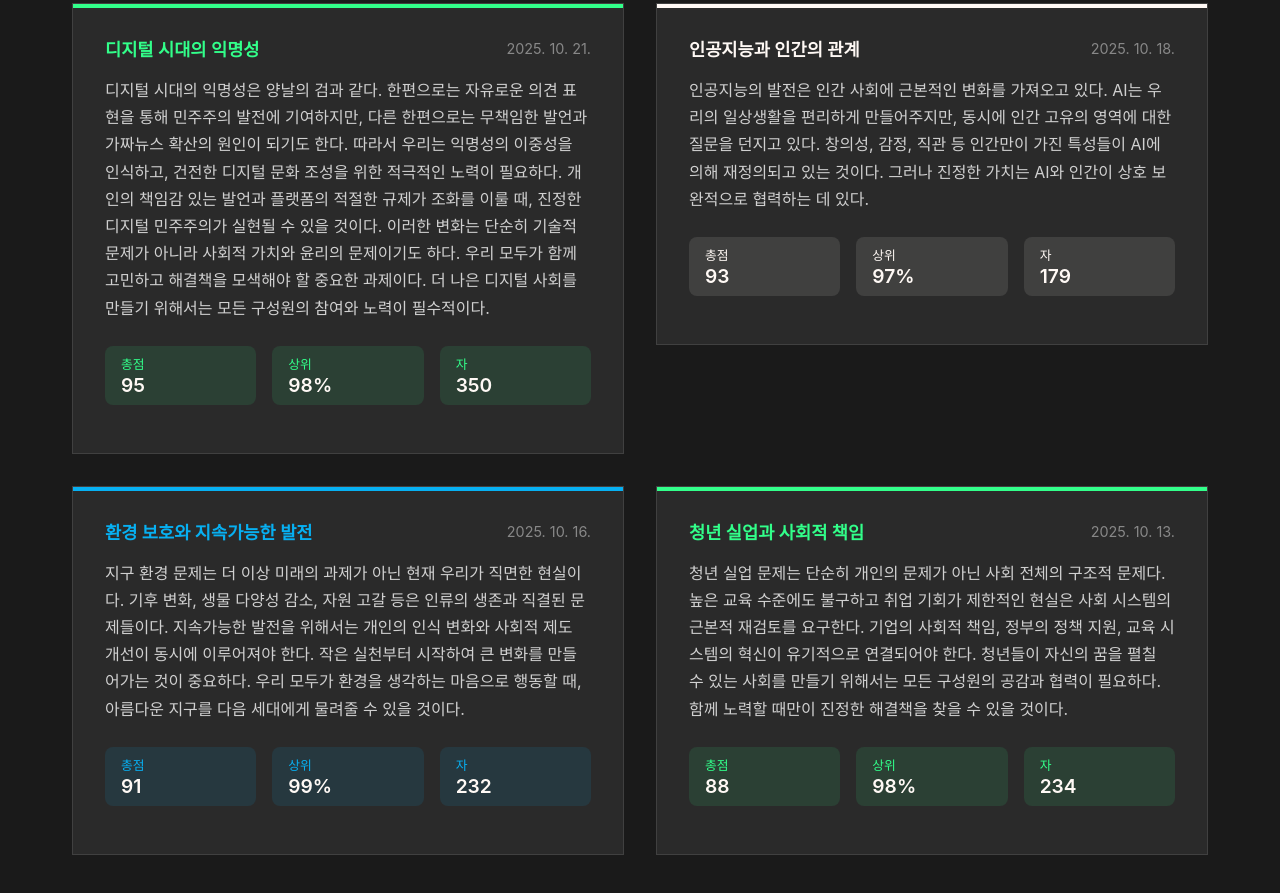
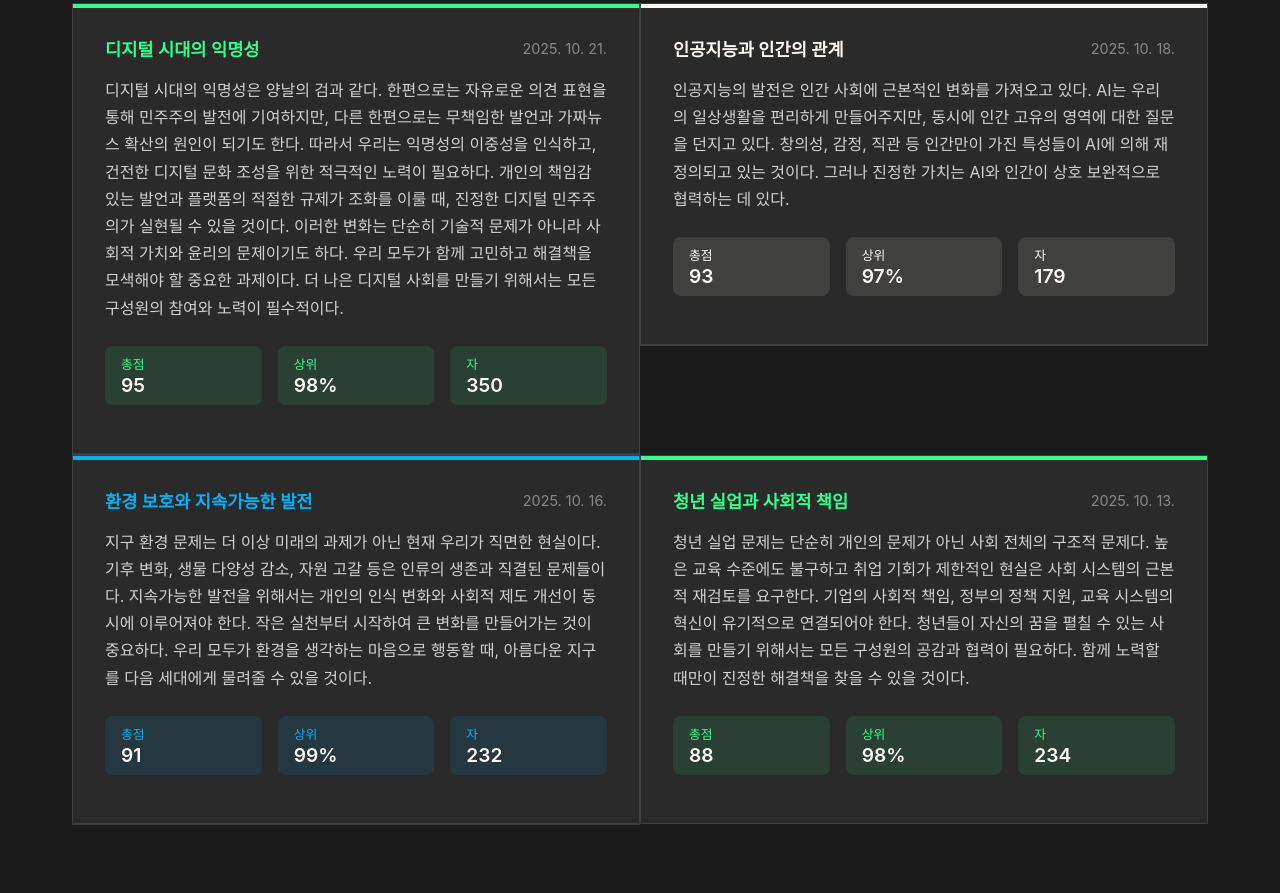
Before and after one commit to hwroh1/Mundeuk, a plain HTML site: page best-writing.html in a window 1280 px wide. Shown: the part 257-1150 px from the top of the page. Drawn offline with Linux system fonts and the light colour scheme; a web font is replaced by a local one.

Commit message:
Remove gaps between writing cards
- Set gap: 0 in writing-grid to eliminate spacing
- Add thicker bottom border (2px) to writing-card for separation
- Keep normal border for last card
- Cards now stack tightly without gaps while maintaining visual separation

```diff
--- a/best-writing.html
+++ b/best-writing.html
@@ -35,7 +35,7 @@
         .writing-grid {
             display: grid;
             grid-template-columns: repeat(auto-fit, minmax(400px, 1fr));
-            gap: 2rem;
+            gap: 0;
             margin-bottom: 3rem;
             align-items: start;
         }
@@ -43,9 +43,14 @@
         .writing-card {
             background: #2a2a2a;
             border: 1px solid #404040;
+            border-bottom: 2px solid #404040;
             padding: 2rem;
             position: relative;
             overflow: hidden;
+        }
+
+        .writing-card:last-child {
+            border-bottom: 1px solid #404040;
         }
 
         .writing-card::before {
```
